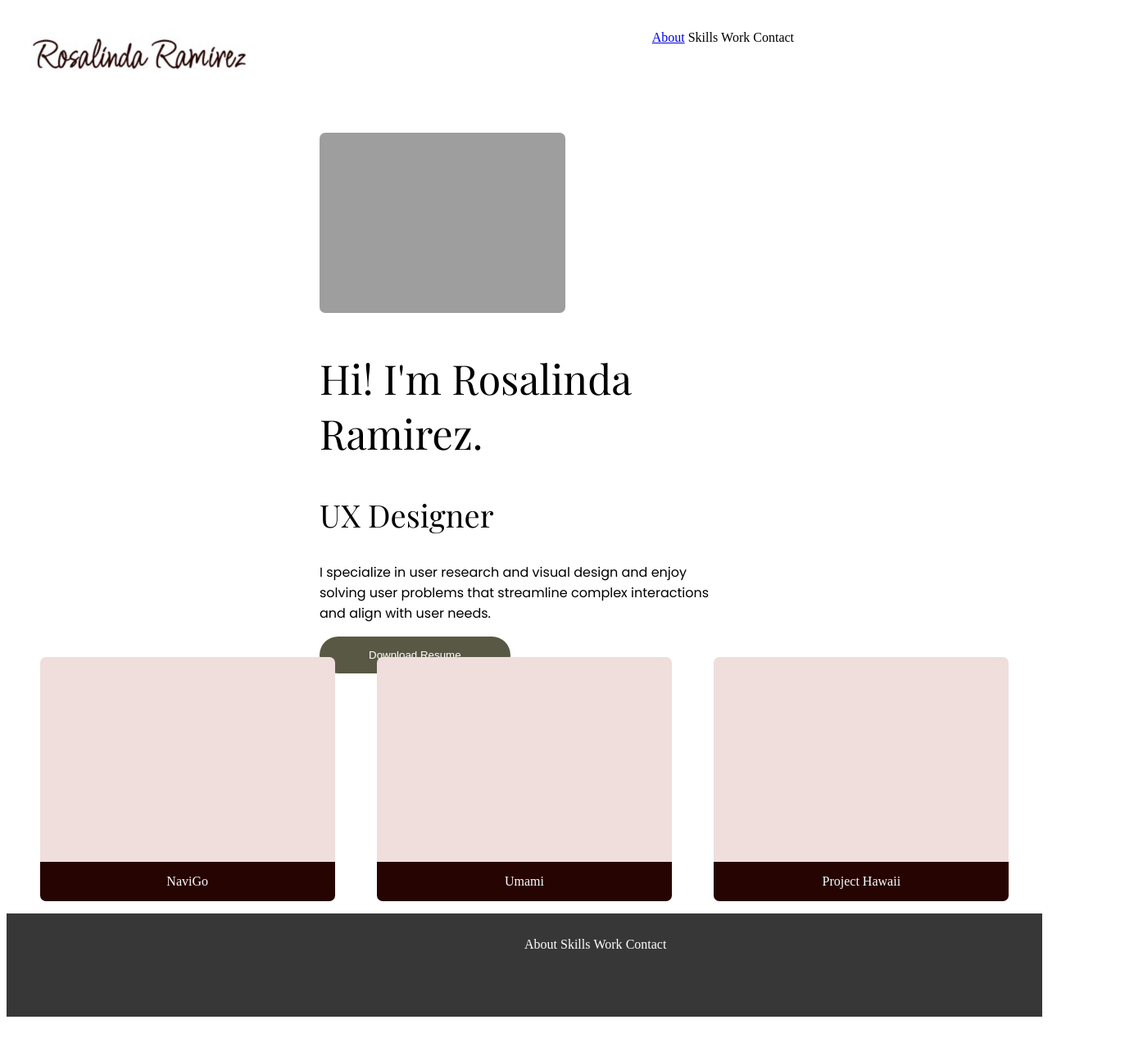
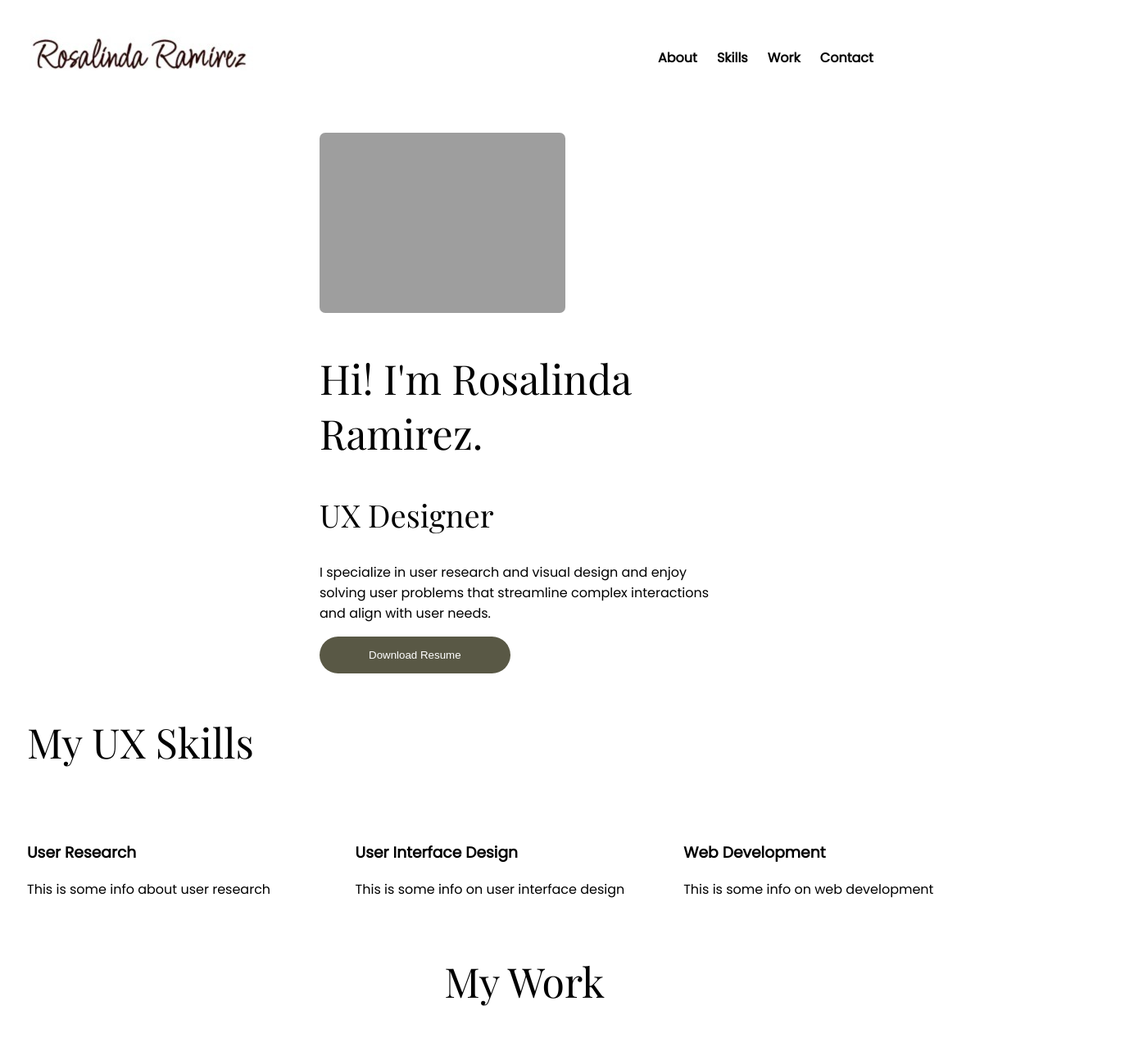
Before and after one commit to RosRamirez/UX_UI_HW_18, a plain HTML site: page index.html in a window 1280 px wide. Shown: the top 1278 px of the page at 82% size, 1395 px wide, since content can reach past the window. Before the commit the page ends 1249 px from the top, so only its background shows below. Drawn offline with nearby package versions, Linux system fonts and the light colour scheme; grey boxes are pictures that could not be loaded.

Commit message:
one page

```diff
--- a/css/styles.css
+++ b/css/styles.css
@@ -2,6 +2,8 @@
     display: inline-block;
     vertical-align: top;
     text-align: none;
+    padding-left: 10px;
+    padding-right: 10px;
 }
 
 h1 {
--- a/index.html
+++ b/index.html
@@ -12,10 +12,10 @@
             </div>
             <nav class="inlineBlock">
                 <ul>
-                    <li class="inlineBlock"><a href="/about.html">About</a></li>
-                    <li class="inlineBlock">Skills</li>
-                    <li class="inlineBlock">Work</li>
-                    <li class="inlineBlock">Contact</li>
+                    <li class="inlineBlock"><h4>About</h4></li>
+                    <li class="inlineBlock"><h4>Skills</h4></li>
+                    <li class="inlineBlock"><h4>Work</h4></li>
+                    <li class="inlineBlock"><h4>Contact</h4></li>
                 </ul>
             </nav>
             <section class="heroImg">
@@ -26,21 +26,64 @@
                     <p>I specialize in user research and visual design and enjoy solving user problems that streamline complex interactions and align with user needs.</p>
                     <button>Download Resume</button>
                 </div>
-            </section>
-            <section class="caseStudies">
-                <div class="caseContainter">
-                    <div class="swatch navigo"></div>
-                    <div class="title">NaviGo</div>
+                     <!--My UX Skills section coded using CSS flex-->
+         <section class="mySkills">
+            <h1>My UX Skills</h1>
+            <div class="flexContainer">
+                <div class="skill">
+                    <img src="">
+                    <h3>User Research</h3>
+                    <p>This is some info about user research</p>
                 </div>
-                <div class="caseContainter">
-                    <div class="swatch umami"></div>
-                    <div class="title">Umami</div>
+                <div class="skill">
+                    <img src="">
+                    <h3>User Interface Design</h3>
+                    <p>This is some info on user interface design</p>
                 </div>
-                <div class="caseContainter">
-                    <div class="swatch Phawaii"></div>
-                    <div class="title">Project Hawaii</div>
+                <div class="skill">
+                    <img src="">
+                    <h3>Web Development</h3>
+                    <p>This is some info on web development</p>
                 </div>
-            </section>
+            </div>
+        <!--My Work Section Constructed using CSS Grid-->
+        </section>
+        <section class="myWork">
+            <h1>My Work</h1>
+            <div class="workGrid">
+                <div class="item number1">
+                    <div>
+                        <img src="./images/navigo_mobile.jpg" alt="NaviGo Mobile App">
+                    </div>
+                    <div class="itemText">
+                        <h4>NaviGo Mobile App</h4>
+                        <p>A mobile app design that focuses on the needs of travelers that have low budgets and want to focus on a unique experience.</p>
+                        <button>View Project</button>
+                    </div>
+                </div>
+                <div  class="item number2">
+                    <div>
+                        <img src="./images/umami_mobile.jpg" alt="Umami Mobile App">
+                    </div>
+                    <div class="itemText">
+                        <h4>Umami Mobile App</h4>
+                        <p>A recipe app based designed to help users with pain points dealing with decision fatigue and food waste.</p>
+                        <button>View Project</button>
+                    </div>
+                </div>
+                <div  class="item number3">
+                    <div>
+                        <img src="./images/phawaii_desktop.jpg" alt="Project Hawaii Redesign">
+                    </div>
+                    <div class="itemText">
+                        <h4>Project Hawaii Redesign</h4>
+                        <p>A redesign of the Project Hawaii website and mobile design focused on researching the needs of users that want to volunteer.</p>
+                        <button>View Project</button>
+                    </div>
+                </div>
+            </div>
+            <h3>View all projects</h3>
+        </section>
             <footer>
                 <ul>
                     <li class="inlineBlock">About</li>
```
Also changed, not shown: about.html (deleted, +0 -67 lines).
